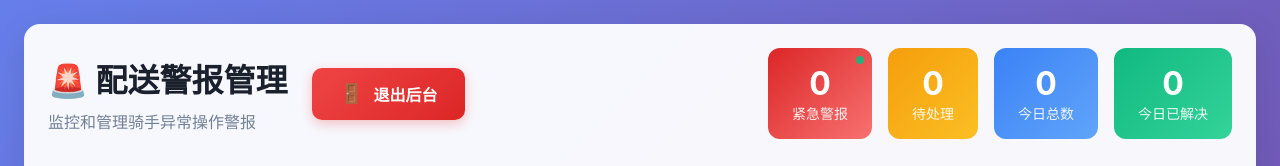
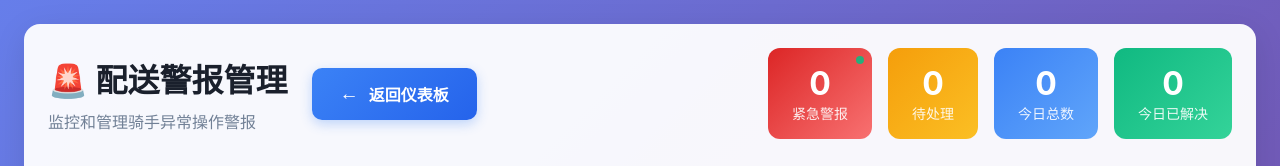
Before and after one commit to huangdelun16-lgtm/ml-express, a React (Create React App) app: page /admin/delivery-alerts in a window 1280 px wide. Shown: the top 166 px of the page. Built offline with nearby package versions, Linux system fonts and the light colour scheme; no server answers; the database is empty; the HTML template or start-up script is replaced by a standard one.

Commit message:
feat: 修改配送警报页面 - 将退出后台按钮改为返回仪表板

```diff
--- a/src/pages/DeliveryAlerts.tsx
+++ b/src/pages/DeliveryAlerts.tsx
@@ -201,18 +201,9 @@ export default function DeliveryAlerts() {
     }, 5000);
   };
 
-  // 退出登录
-  const handleLogout = async () => {
-    try {
-      // 清除本地存储
-      localStorage.removeItem('admin_token');
-      localStorage.removeItem('admin_user');
-
-      // 跳转到登录页
-      navigate('/admin/login');
-    } catch (error) {
-      console.error('退出失败:', error);
-    }
+  // 返回仪表板
+  const handleBackToDashboard = () => {
+    navigate('/admin/dashboard');
   };
 
   // 批量处理警报
@@ -378,11 +369,11 @@ export default function DeliveryAlerts() {
                 </p>
               </div>
 
-              {/* 退出后台按钮 */}
+              {/* 返回仪表板按钮 */}
               <button
-                onClick={() => setShowLogoutConfirm(true)}
+                onClick={handleBackToDashboard}
                 style={{
-                  background: 'linear-gradient(135deg, #ef4444 0%, #dc2626 100%)',
+                  background: 'linear-gradient(135deg, #3b82f6 0%, #2563eb 100%)',
                   color: 'white',
                   border: 'none',
                   padding: '14px 28px',
@@ -394,19 +385,19 @@ export default function DeliveryAlerts() {
                   alignItems: 'center',
                   gap: '10px',
                   transition: 'all 0.3s',
-                  boxShadow: '0 4px 12px rgba(239, 68, 68, 0.3)'
+                  boxShadow: '0 4px 12px rgba(59, 130, 246, 0.3)'
                 }}
                 onMouseEnter={(e) => {
                   e.currentTarget.style.transform = 'translateY(-2px)';
-                  e.currentTarget.style.boxShadow = '0 6px 20px rgba(239, 68, 68, 0.4)';
+                  e.currentTarget.style.boxShadow = '0 6px 20px rgba(59, 130, 246, 0.4)';
                 }}
                 onMouseLeave={(e) => {
                   e.currentTarget.style.transform = 'translateY(0)';
-                  e.currentTarget.style.boxShadow = '0 4px 12px rgba(239, 68, 68, 0.3)';
+                  e.currentTarget.style.boxShadow = '0 4px 12px rgba(59, 130, 246, 0.3)';
                 }}
               >
-                <span style={{ fontSize: '1.2rem' }}>🚪</span>
-                <span>退出后台</span>
+                <span style={{ fontSize: '1.2rem' }}>← </span>
+                <span>返回仪表板</span>
               </button>
             </div>
             <div style={{ display: 'flex', gap: '16px', alignItems: 'center' }}>
```
